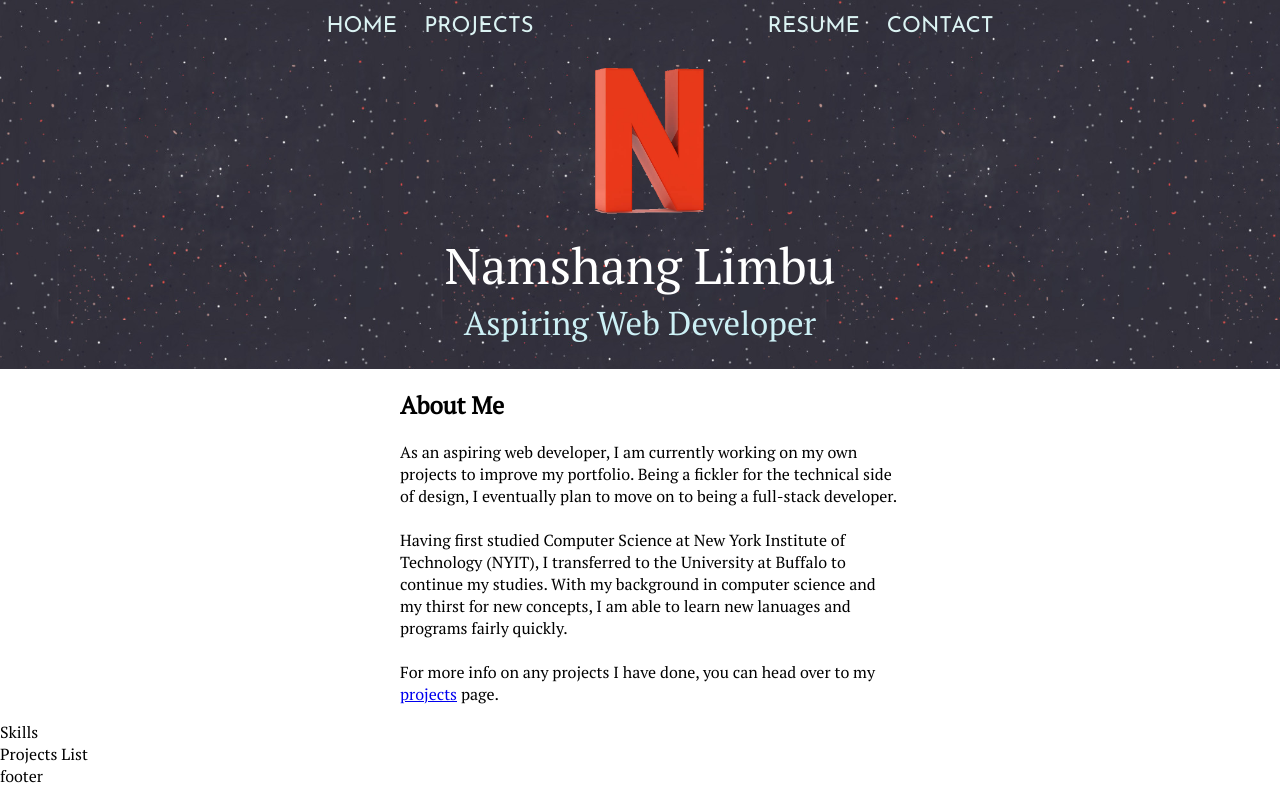
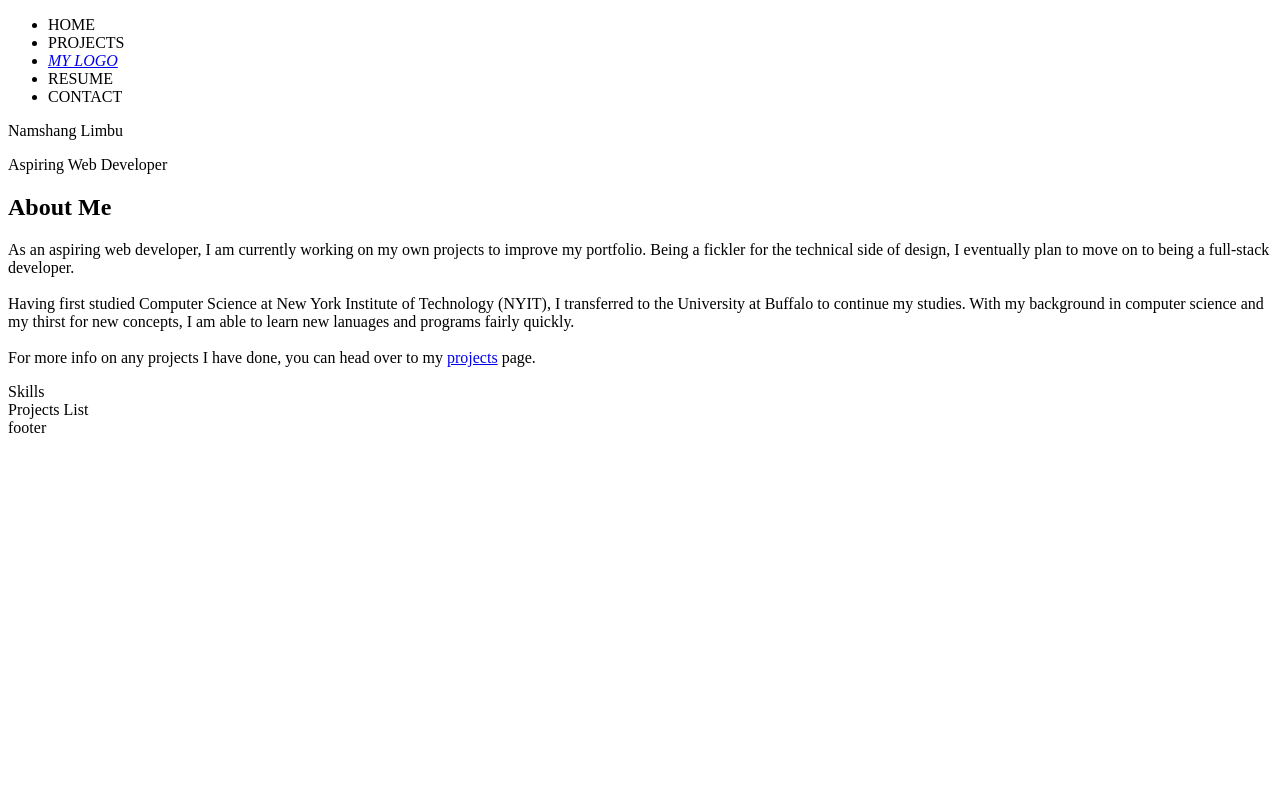
Before and after one commit to namshangprog/namshangprog.github.io, a plain HTML site: page index.html in a window 1280 px wide. Drawn offline with Linux system fonts and the light colour scheme.

Commit message:
Update style.css

```diff
--- a/style.css
+++ b/style.css
@@ -1,65 +1,36 @@
-body{
-    font-family: 'PT Serif', serif;
-    margin: 0px;
-    padding: 0px;
-}
-
-header{
-    background: rgb(128, 109, 128);
-    background-image: url("images/page-banner.jpg");
-    background-size: 100%;
-    background-position: central;
-    padding: 10px;
-    text-align: center;
-}
-
-.nav{
-    font-family: 'Josefin Sans', sans-serif;
-}
-
-header .logo a{
-    background-image: url(images/page-icon.png);
-    background-size: 180px;
-    background-repeat: no-repeat;
-    display: inline-block;
-    height: 180px;
-    position: relative;
-    text-indent: -9999999999px;
-    width: 180px;
-    top: 30px;
-    margin-bottom: -15px;
-}
-
-ul{
-    margin-top: 0px;
-    padding-top: 0px;
-    list-style: none;
-    font-family: 'Josefin' , 'Sans';
-    font-size: 22px;
-}
-
-li{
-    color: rgb(219, 243, 243);
-    list-style: none;
-    display: inline-block;
-    margin: 5px 10px 30px 10px;
-}
-
-.banner-name{
-    color: white;
-    font-size: 50px;
-    margin: 0px;
-    padding: 0px;
-}
-
-.banner-name2{
-    font-size: 33px;
-    margin-top: 3px;
-    margin-bottom: 15px;
-    color: #CCF0F5;
-}
-
-.about-me{
-    margin-left: 400px;
-    width: 500px;
-}
+<!DOCTYPE html>
+<html>
+    <head>
+        <link href="https://fonts.googleapis.com/css?family=PT+Serif&display=swap" rel="stylesheet">
+        <link href="https://fonts.googleapis.com/css?family=Josefin+Sans&display=swap" rel="stylesheet">
+        <link rel="stylesheet" href="style.css">
+        <title>Namshang's Page</title>
+    </head>
+    <body>
+        <header>
+            <ul class="nav">
+                <li>HOME</li>
+                <li>PROJECTS</li>
+                <li class="logo"><a href="index.html"><em>MY LOGO</em></a></li>
+                <li>RESUME</li>
+                <li>CONTACT</li>
+            </ul>
+            <p class="banner-name">Namshang Limbu</p>
+            <p class="banner-name2">Aspiring Web Developer</p>
+        </header>
+        <section>
+            <div class="index-section">
+                <div class="about-me">
+                    <h1 class="about-me-h1">About Me</h1>
+                    <p class="about-me-p">As an aspiring web developer, I am currently working on my own projects to improve my portfolio. Being a fickler for the technical side of design, I eventually plan to move on to being a full-stack developer. <br/>
+                        <br/>Having first studied Computer Science at New York Institute of Technology (NYIT), I transferred to the University at Buffalo to continue my studies. With my background in computer science and my thirst for new concepts, I am able to learn new lanuages and programs fairly quickly.<br/>
+                        <br/> For more info on any projects I have done, you can head over to my <a href="/css/">projects</a> page.
+                    </p>
+                </div>
+                <div class="side-info">
+                    <div>Skills</div>
+                    <div>Projects</div>
+                </div>
+            </div>
+    </body>
+</html>
```
